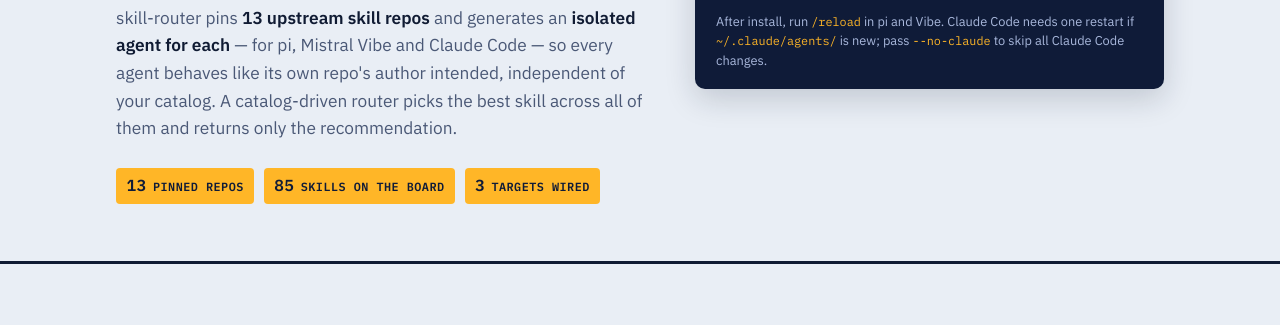
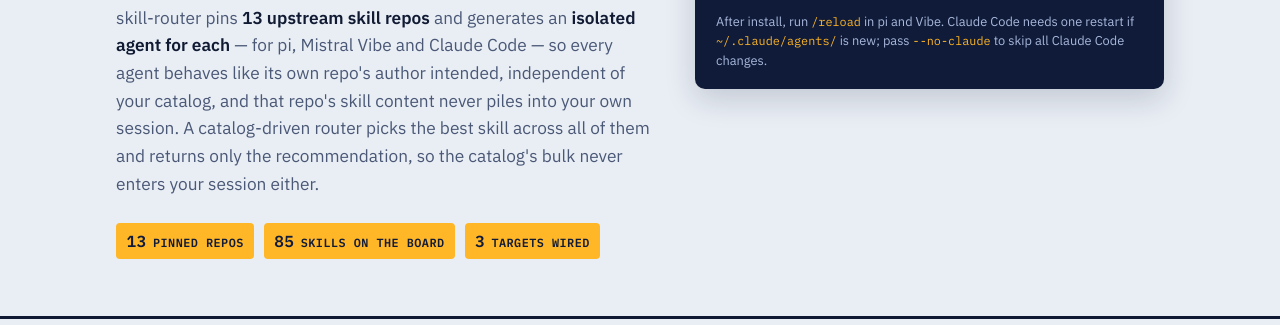
Before and after one commit to lbijeau/skill-router, a plain HTML site: page index.html in a window 1280 px wide. Shown: the part 438-763 px from the top of the page. Drawn offline with nearby package versions, Linux system fonts and the light colour scheme.

Commit message:
docs: lead with the context-pollution benefit of the clean room
README: intro states skill content never reaches the main session;
new 'Why a clean room' section (files read by the spawned agent,
router returns only a recommendation, enforcement per target, ADR-006).
index.html: hero lede and terminals intro carry the same message,
echoing route step 06's 'catalog's bulk never enters your session'.

```diff
--- a/index.html
+++ b/index.html
@@ -323,8 +323,10 @@ h2 {
           skill-router pins <strong>13 upstream skill repos</strong> and generates an
           <strong>isolated agent for each</strong> — for pi, Mistral Vibe and Claude Code —
           so every agent behaves like its own repo's author intended, independent of
-          your catalog. A catalog-driven router picks the best skill across all of them
-          and returns only the recommendation.
+          your catalog, and that repo's skill content never piles into your own
+          session. A catalog-driven router picks the best skill across all of them
+          and returns only the recommendation, so the catalog's bulk never enters
+          your session either.
         </p>
         <ul class="hero-stats">
           <li><b>13</b>pinned repos</li>
@@ -524,7 +526,7 @@ h2 {
       <div class="section-head">
         <p class="eyebrow">Terminals</p>
         <h2 id="targets-h">Three targets, three kinds of clean room</h2>
-        <p>Each target receives its own generated artifacts. How complete the isolation is differs per tool.</p>
+        <p>Each target receives its own generated artifacts; skills are read as files inside the spawned agent, never loaded into your own session. How complete that isolation is differs per tool.</p>
       </div>
       <div class="targets">
         <article class="target">
```
Also changed, not shown: 1 other file.
